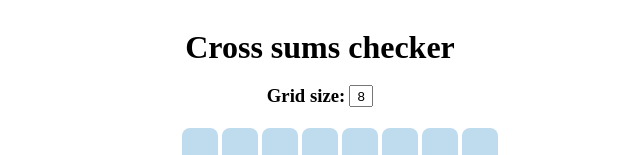
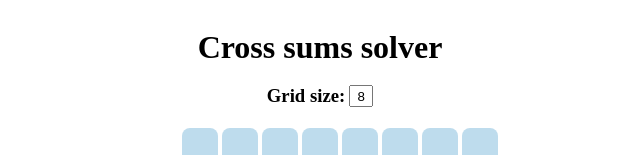
Before and after one commit to SipuliCodes/cross-sums-solver-frontend, an Angular app: page / in a window 1280 px wide. Shown: the top 155 px of the page, without its empty margins (320-960 px from the left). Built offline with nearby package versions, Linux system fonts and the light colour scheme.

Commit message:
Update app
Changed header to Cross sums solver as it is a better name than checker

```diff
--- a/src/app/app.component.html
+++ b/src/app/app.component.html
@@ -1,6 +1,6 @@
 <main class="main">
   <div class="content">
-    <h1 class="header">Cross sums checker</h1>
+    <h1 class="header">Cross sums solver</h1>
     <div class="grid-size-box">
       <h3 class="grid-size-heaeder">Grid size:</h3>
       <input [(ngModel)]="gridSize" (input)="changeGridSize(4,10)" min="4" max="10" class="grid-size-input" type="number" (focus)="handleFocus($event)" />
```
